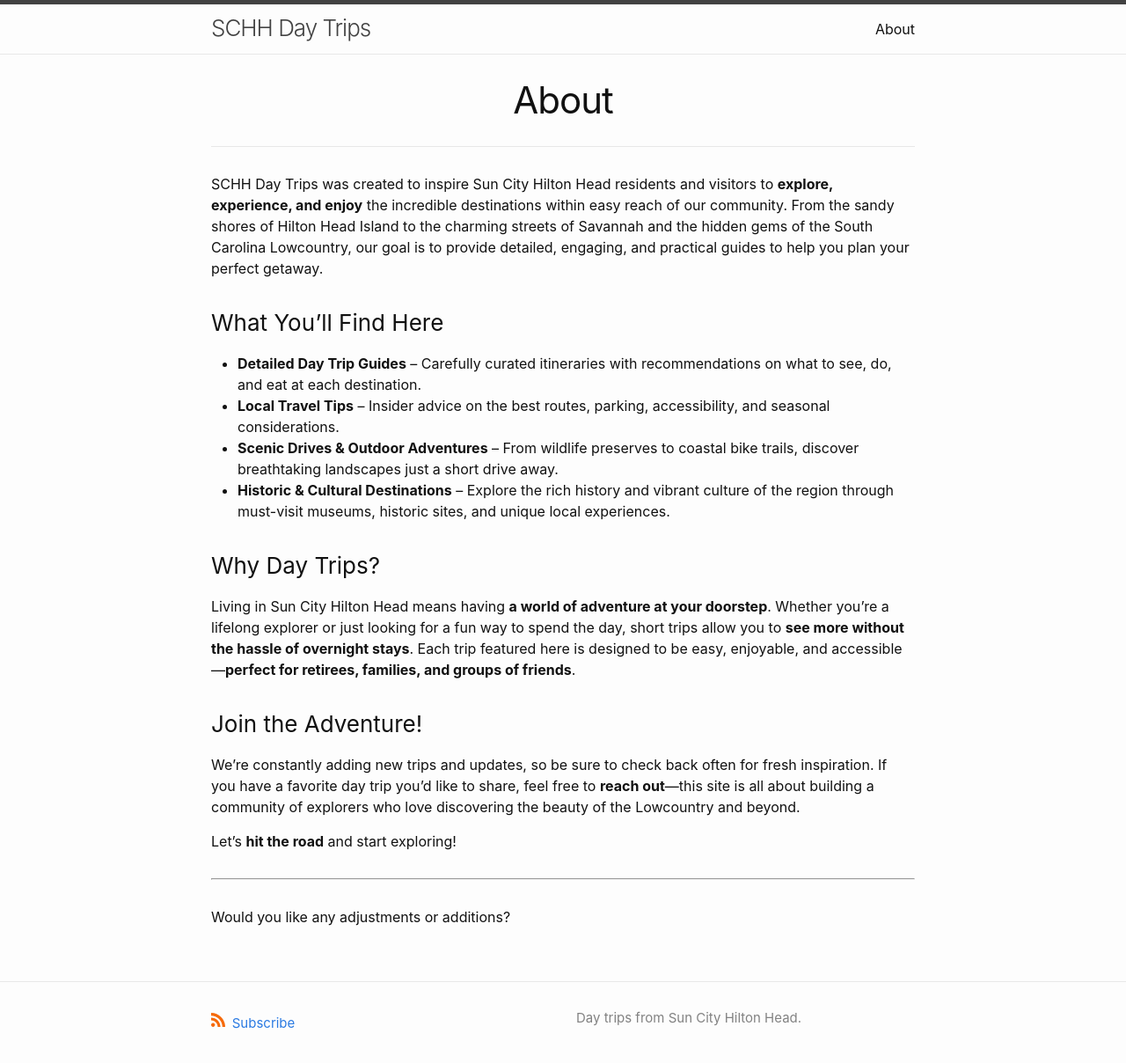
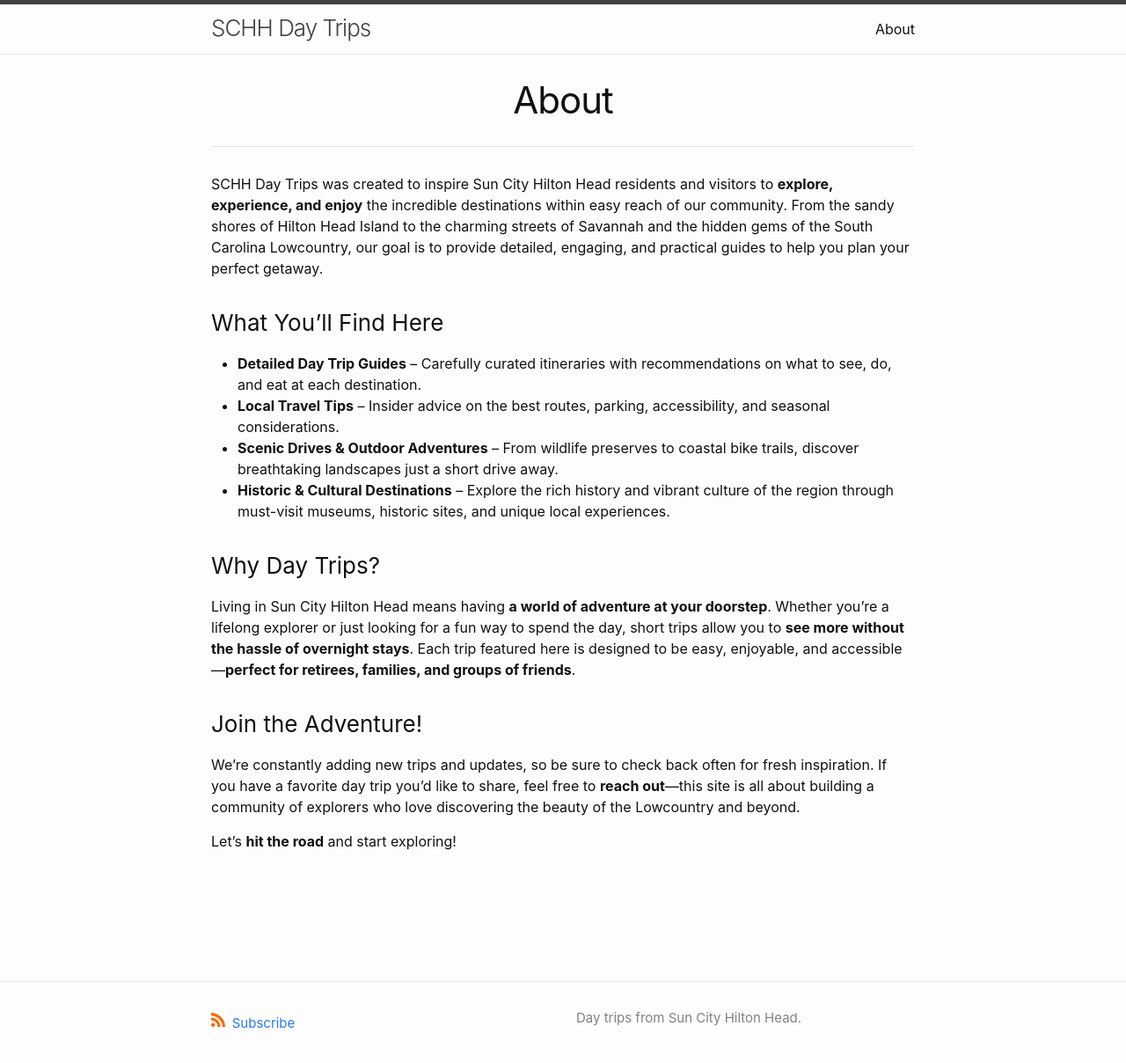
Before and after one commit to rsnyder/example-website, a Jekyll site: the page built from about.md, in a window 1280 px wide and 1314 px high. Shown: the top 1208 px of the window at 88% size. Built offline with Jekyll 4.4.1, drawn with Linux system fonts in a browser that asks for light colours.

Commit message:
Update about.md

```diff
--- a/about.md
+++ b/about.md
@@ -21,7 +21,3 @@ Living in Sun City Hilton Head means having **a world of adventure at your doors
 We’re constantly adding new trips and updates, so be sure to check back often for fresh inspiration. If you have a favorite day trip you’d like to share, feel free to **reach out**—this site is all about building a community of explorers who love discovering the beauty of the Lowcountry and beyond.
 
 Let’s **hit the road** and start exploring!
-
----
-
-Would you like any adjustments or additions?
```
